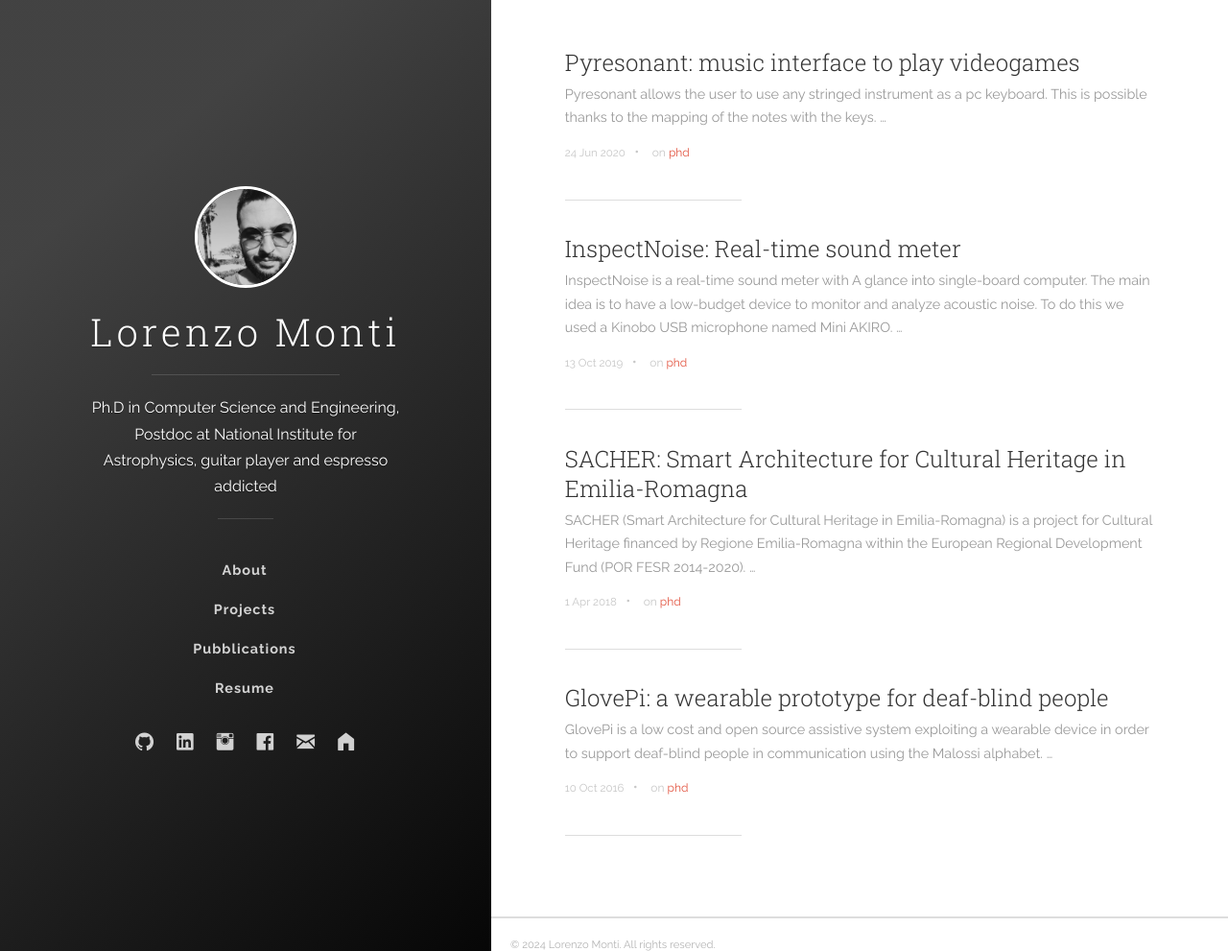
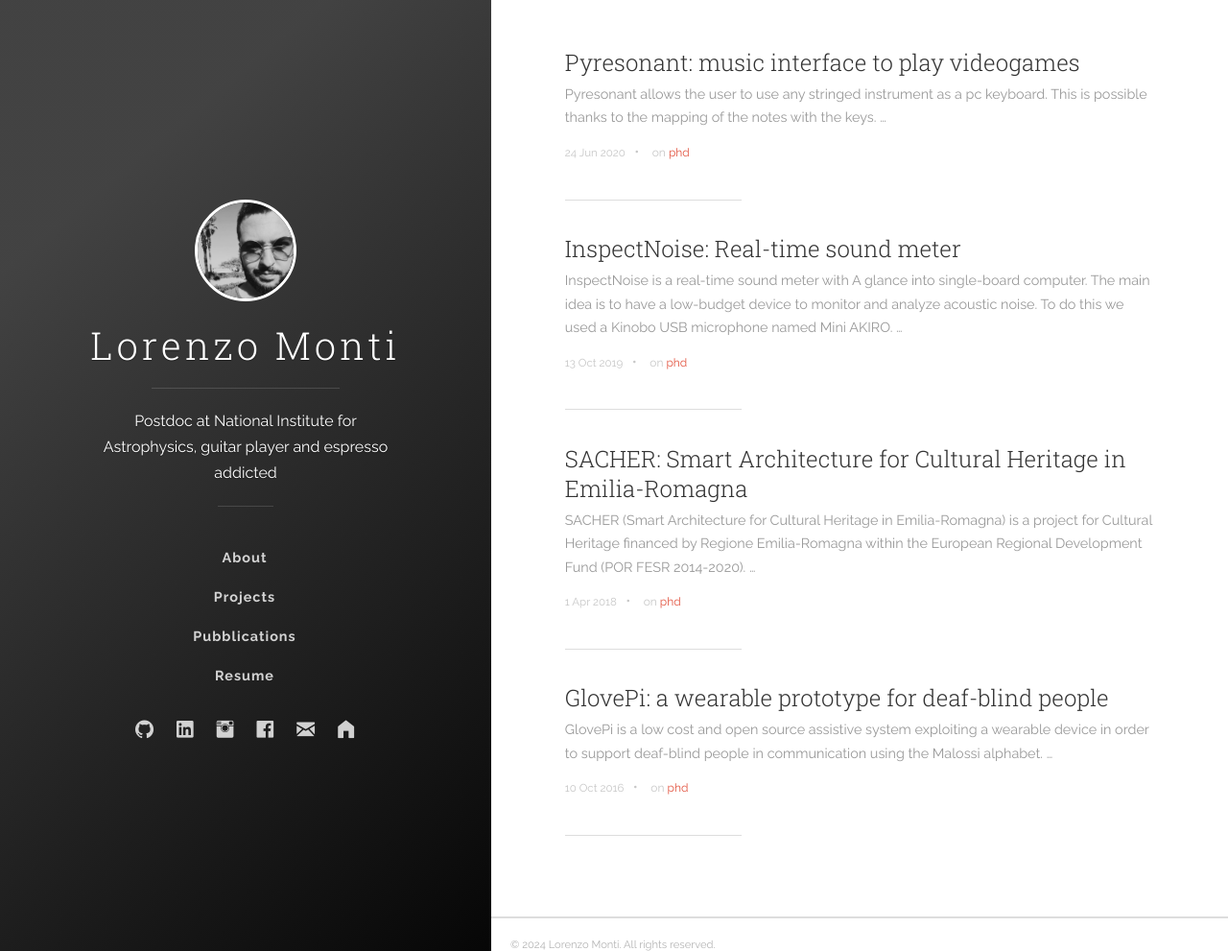
Before and after one commit to LorenzoMonti/LorenzoMonti.github.io, a Jekyll site: the page built from index.html, in a window 1280 px wide and 991 px high. Shown: the whole window at 96% size. Built offline with Jekyll 4.4.1, drawn with Linux system fonts in a browser that asks for light colours; the list of posts is cut into pages by our own code.

Commit message:
Update _config.yml

```diff
--- a/_config.yml
+++ b/_config.yml
@@ -1,6 +1,6 @@
 # Site settings
 title: It's me
-description: 'Ph.D in Computer Science and Engineering, Postdoc at National Institute for Astrophysics, guitar player and espresso addicted'
+description: 'Postdoc at National Institute for Astrophysics, guitar player and espresso addicted'
 url: 'http://lorenzomonti.github.io'
 baseurl: '/'
 # google_analytics: 'UA-XXXXXX-X'
```
